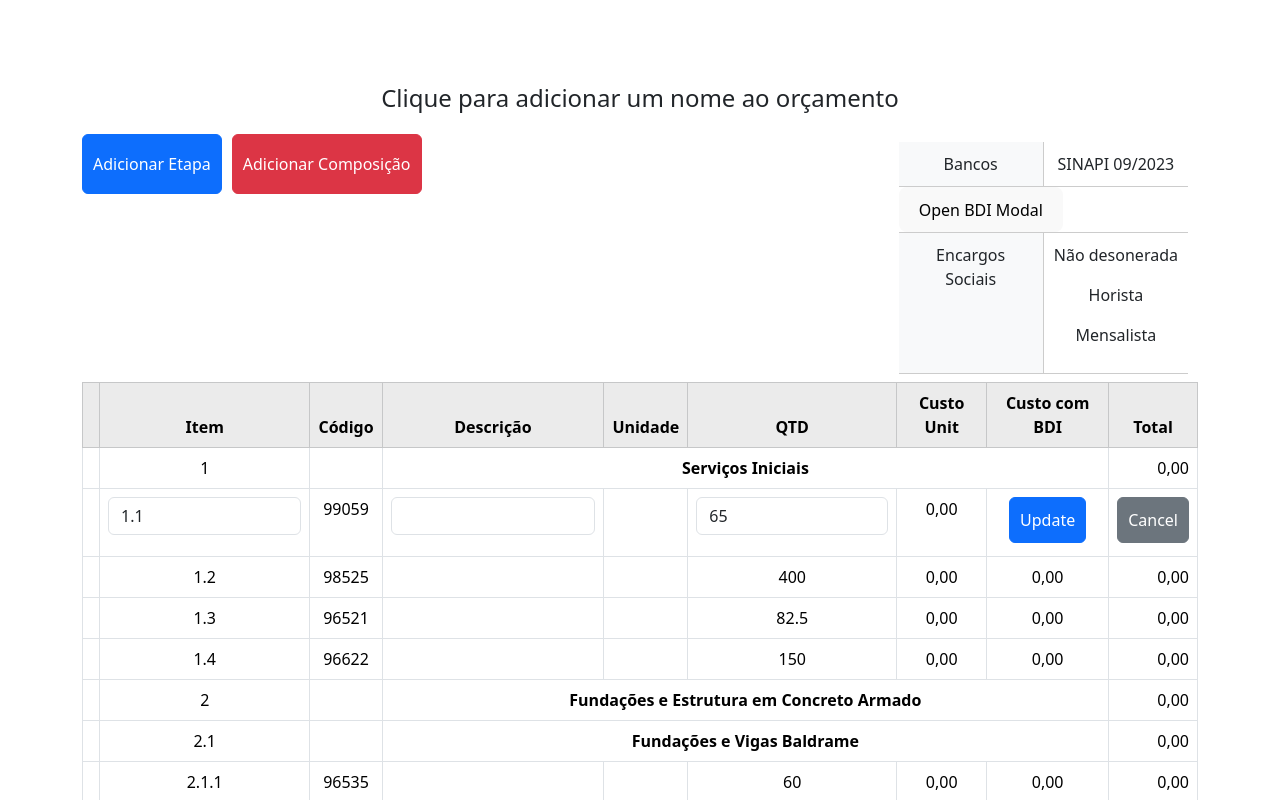
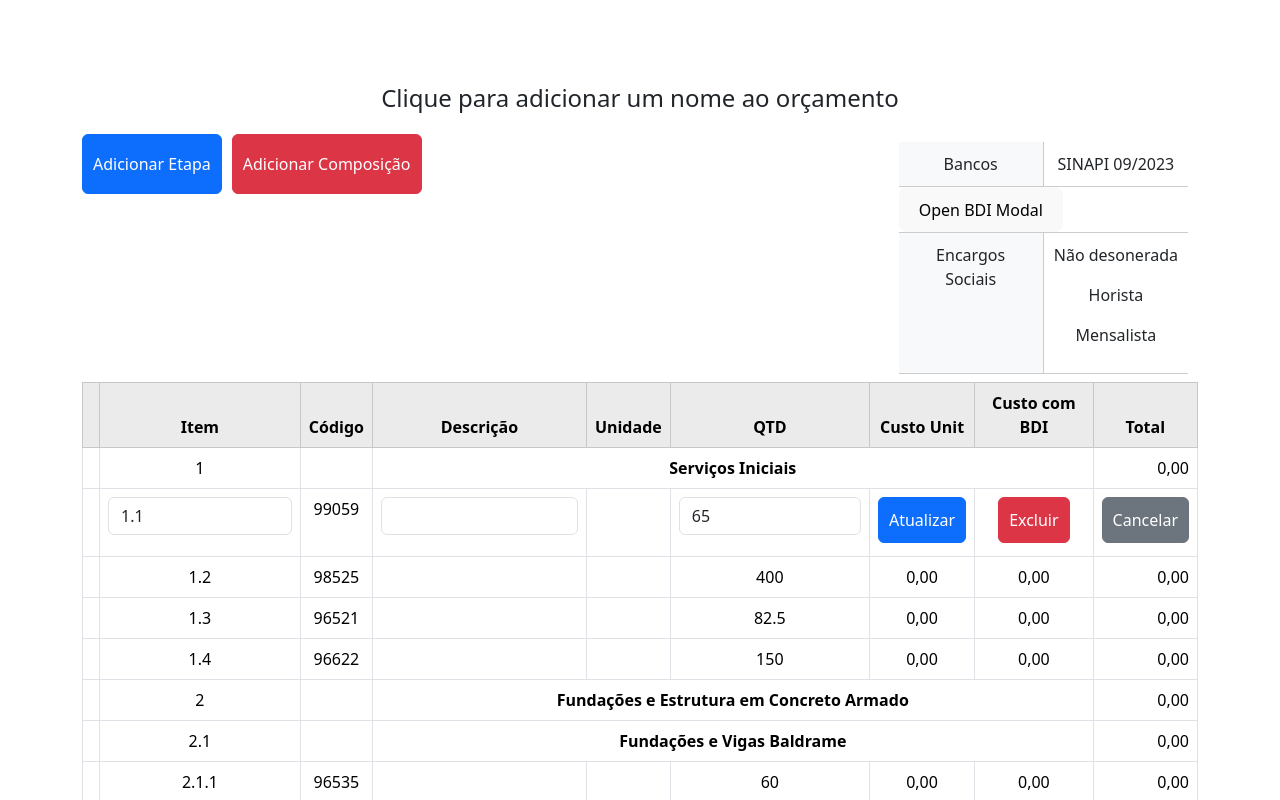
Before and after one commit to vinnicf/construction-frontend, a React (Vite) app: page / in a window 1280 px wide. Both pictures are taken after a click on the element "1.1". Shown: the top 800 px of the page. Built offline with nearby package versions, Linux system fonts and the light colour scheme; no server answers.

Commit message:
Add delete button to Component and make it work

```diff
--- a/src/components/Budget/Budget.jsx
+++ b/src/components/Budget/Budget.jsx
@@ -118,8 +118,6 @@ const Budget = () => {
             if (child.type === "subitem") {
                 const costWithBDI = parseFloat(child.costWithBDI) || 0;  // Make sure it's a float, default to 0 if it's not a number
                 const quantity = parseFloat(child.quantity) || 0; // Same here
-                console.log(`Cost with BDI: ${costWithBDI}, Quantity: ${quantity}`); // Debug 4: Log the values
-
 
                 total += costWithBDI * quantity;
             } else if (child.type === "stage") {
@@ -146,15 +144,23 @@ const Budget = () => {
 
     const handleItemChange = (changedItem, action) => {
         setItems(prevItems => {
+            console.log(`handleItemChange called with action: ${action} and idd: ${changedItem.idd}`); // Debug
             let updatedItems;
+
+            console.log("Prev items:", prevItems);
+            console.log("Changed item:", changedItem);
+            console.log("Action:", action);
 
             if (action === 'update') {
                 updatedItems = prevItems.map(item => item.idd === changedItem.idd ? changedItem : item);
             } else if (action === 'add') {
                 updatedItems = [...prevItems, changedItem];
+            } else if (action === 'delete') {
+                updatedItems = prevItems.filter(item => item.idd !== changedItem.idd);
             } else {
                 return prevItems;
             }
+
             // Sort the items
             const sortedUpdatedItems = sortItems(updatedItems);
 
@@ -162,6 +168,7 @@ const Budget = () => {
             return calculateAllStages(sortedUpdatedItems);
         });
     }
+
 
     const handleAddStage = (name, refId) => {
         const newStage = {
@@ -191,10 +198,6 @@ const Budget = () => {
 
 
 
-    const handleSubItemChange = (updatedSubItem) => {
-
-        handleItemChange(updatedSubItem, 'update');
-    };
 
 
 
@@ -285,7 +288,7 @@ const Budget = () => {
                             key={item.idd}
                             subItem={item}
                             BDI={BDI}
-                            onSubItemChange={handleSubItemChange} />;
+                            onSubItemChange={handleItemChange} />;
                     })}
 
 
--- a/src/components/Budget/SubItem.jsx
+++ b/src/components/Budget/SubItem.jsx
@@ -28,8 +28,14 @@ const SubItem = ({ subItem, onSubItemChange, BDI }) => {
             totalCost: unitCost * quantity
         };
         console.log("SubItem update:", updatedSubItem);
-        onSubItemChange(updatedSubItem);
+        onSubItemChange(updatedSubItem, 'update');
         setIsEditing(false); // revert to display mode after update
+    };
+
+    const handleDelete = () => {
+        console.log("Deleting subItem with idd:", subItem.idd);
+        onSubItemChange(subItem, 'delete'); // assuming onSubItemChange prop is essentially handleItemChange
+        setIsEditing(false); // revert to display mode after deletion
     };
 
 
@@ -75,17 +81,23 @@ const SubItem = ({ subItem, onSubItemChange, BDI }) => {
                 <td onClick={() => setIsEditing(true)}>{quantity}</td>
             )}
 
-            <td>{parseFloat(unitCost).toLocaleString(`pt-BR`, { minimumFractionDigits: 2, maximumFractionDigits: 2 })}</td>
+            <td>{isEditing ?
+                <button className="btn btn-primary" onClick={handleUpdate}>Atualizar</button> :
+                parseFloat(unitCost).toLocaleString(`pt-BR`, { minimumFractionDigits: 2, maximumFractionDigits: 2 })
+            }
+            </td>
+
+
             <td> {/* Cost with BDI column */}
                 {isEditing ?
-                    <button className="btn btn-primary" onClick={handleUpdate}>Update</button> :
+                    <button className="btn btn-danger" onClick={handleDelete}>Excluir</button> :
                     parseFloat(costWithBDI).toLocaleString(`pt-BR`, { minimumFractionDigits: 2, maximumFractionDigits: 2 })
                 }
             </td>
 
             <td className='total-display'>
                 {isEditing ?
-                    <button className="btn btn-secondary" onClick={() => setIsEditing(false)}>Cancel</button> :
+                    <button className="btn btn-secondary" onClick={() => setIsEditing(false)}>Cancelar</button> :
                     parseFloat((unitCost * quantity * (1 + BDI)).toFixed(2)).toLocaleString(`pt-BR`, { minimumFractionDigits: 2, maximumFractionDigits: 2 })
                 }
             </td>
```
